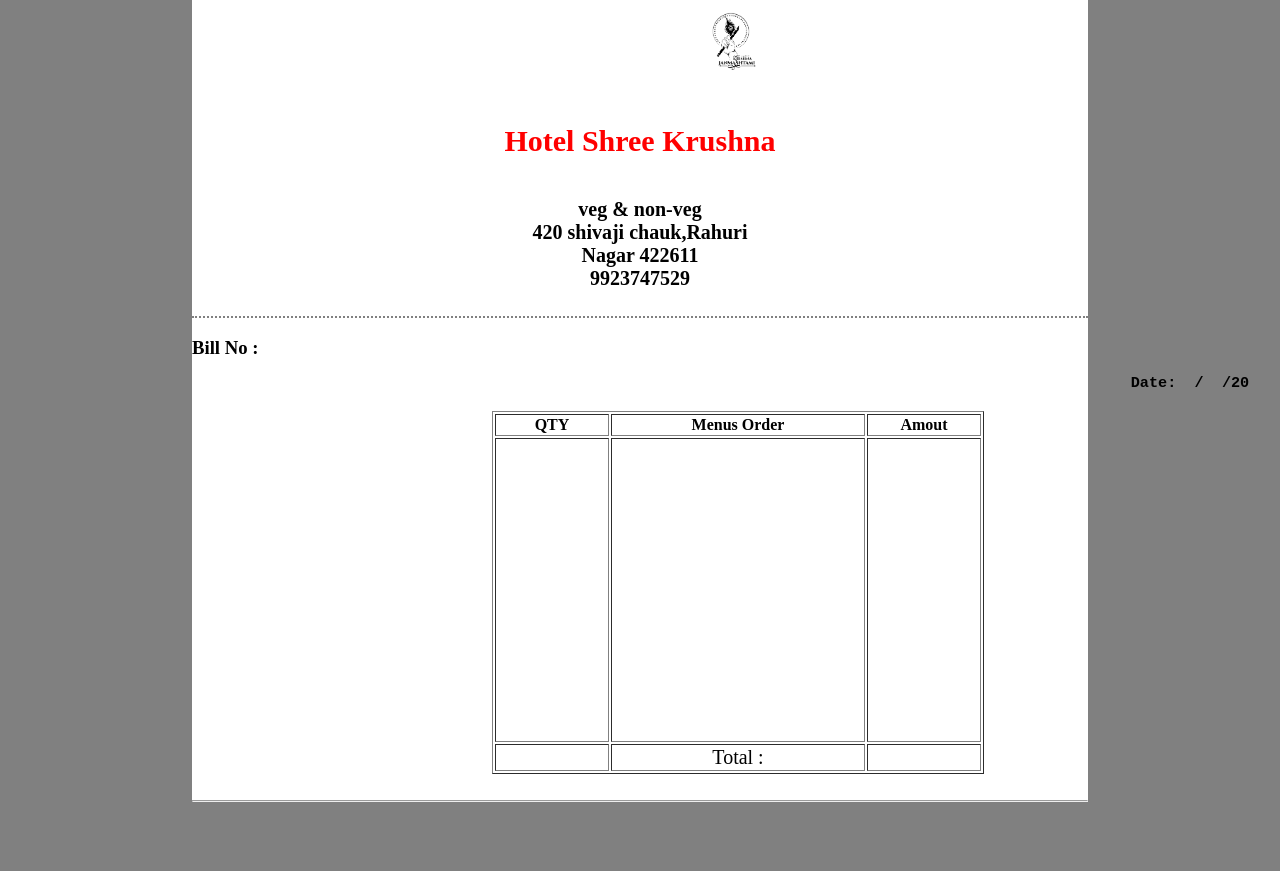
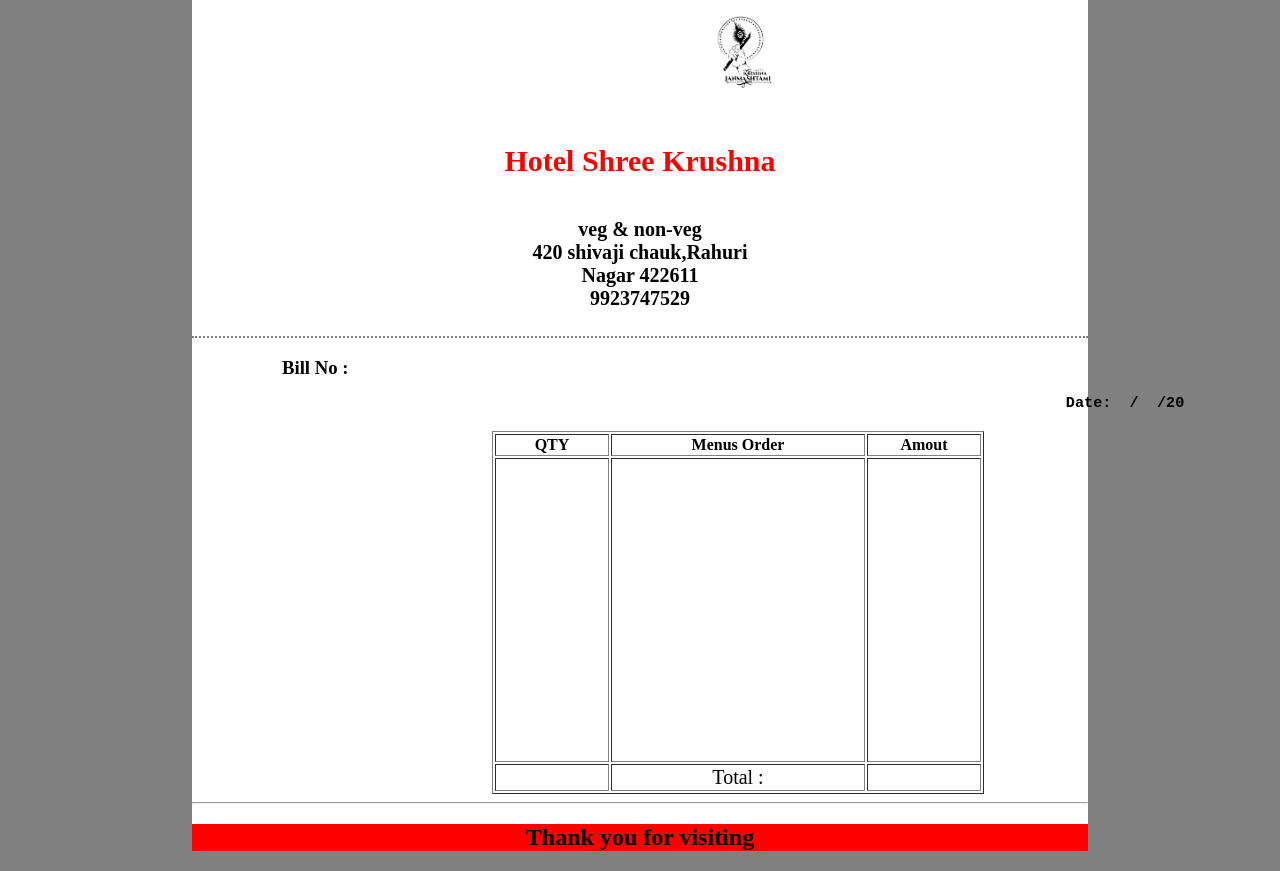
Before and after one commit to Maheshwarigadakh/icp-8-Assignment-21, a plain HTML site: page index.html in a window 1280 px wide. Before the commit the page ends 810 px from the top, so only its background shows below. Drawn offline with Linux system fonts and the light colour scheme.

Commit message:
bill footer part add

```diff
--- a/index.html
+++ b/index.html
@@ -21,7 +21,7 @@
 
         }
         .header-logo{
-            height: 80px;
+            height: 100px;
             padding-left: 500px;
         }
         .header-content{
@@ -38,6 +38,10 @@
             margin-left: 300px;
 
         }
+        .bill-footer{
+            width: 100%;
+            background-color: red;
+        }
     </style>
 </head>
 <body>
@@ -50,9 +54,8 @@
         Nagar 422611<br>
         9923747529</h4>
     </div>
-
     <div class="bill-content">
-        <h3>Bill No : <pre>                                                                                                       Date:  /  /20  </pre></h3>
+        <h3 style="padding-left: 90px;">Bill No : <pre>                                                                                      Date:  /  /20  </pre></h3>
 
        <table border="1" height="70px" weight="70%" class="table-content">
         <thead>
@@ -75,10 +78,11 @@
             </tr>
         </tdata>
        </table>
-       <br>
+
        <hr>
     </div>
     <div class="bill-footer">
+        <h2 style="text-align: center;">Thank you for visiting</h2>
 
     </div>
     </div>
```
